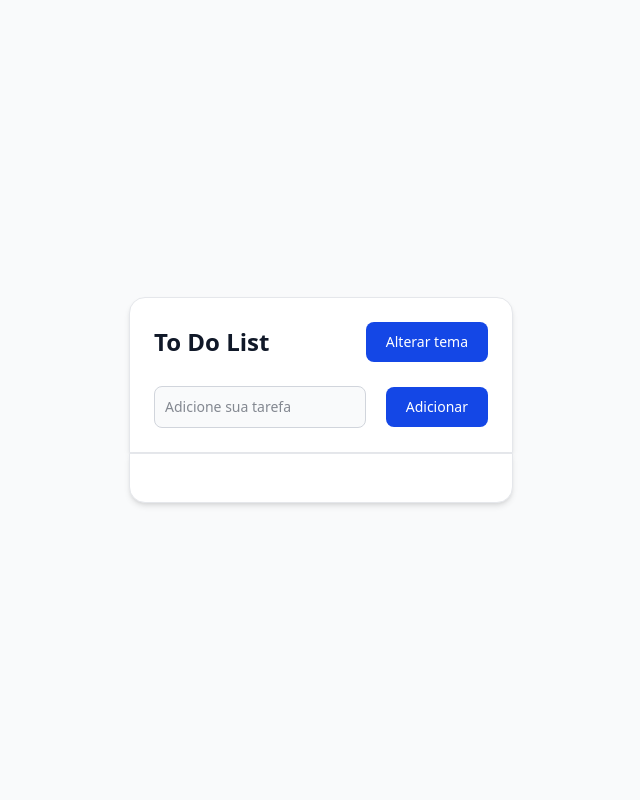
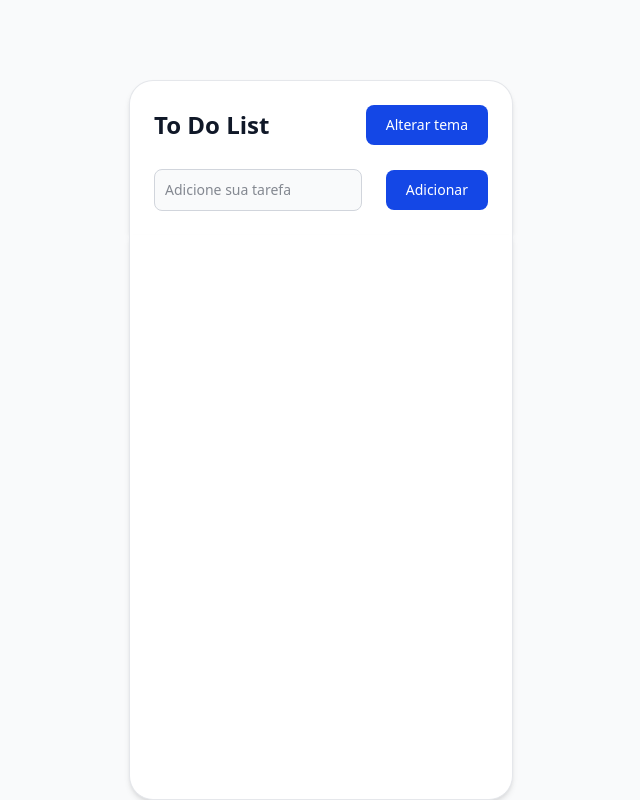
Before and after one commit to vinipadilha/ToDo-List-app, a website: page index.html in a window 1280 px wide. Shown: the whole page, without its empty margins (319-959 px from the left). Drawn offline with Linux system fonts and the light colour scheme.

Commit message:
Adiciona div de tarfeas e div de input

```diff
--- a/index.html
+++ b/index.html
@@ -1,19 +1,19 @@
 <!DOCTYPE html>
 <html lang="en" data-theme="">
+
 <head>
     <meta charset="UTF-8">
     <meta name="viewport" content="width=device-width, initial-scale=1.0">
     <title>To-Do List</title>
     <link rel="stylesheet" href="./src/output.css">
 </head>
+
 <body class="bg-gray-50 dark:bg-gray-900">
 
-
-    <div class="w-full h-screen flex flex-col items-center justify-center bg-gray-50 dark:bg-gray-900">
-
-        <div class="w-full max-w-sm p-6 bg-white border border-gray-200 rounded-t-2xl shadow-md dark:bg-gray-800 dark:border-gray-700 flex flex-col h-auto">
+    <div class="w-full h-screen flex flex-col items-center justify-start bg-gray-50 dark:bg-gray-900 ">
 
 
+        <div class="w-full max-w-sm p-6 bg-white border-x-1 border-t border-gray-200 rounded-t-3xl shadow-md dark:bg-gray-800 dark:border-gray-700 flex flex-col h-auto mt-20">
             <div class="flex justify-between items-center mb-6">
                 <h1 class="text-2xl font-semibold text-gray-900 dark:text-white">To Do List</h1>
                 <button type="button" id="theme-toggle" class="cursor-pointer text-white bg-blue-700 hover:bg-blue-800 focus:ring-4 focus:ring-blue-300 font-medium rounded-lg text-sm px-5 py-2.5 dark:bg-blue-600 dark:hover:bg-blue-700 focus:outline-none dark:focus:ring-blue-800">
@@ -21,23 +21,23 @@
                 </button>
             </div>
 
-
-            <div class="flex items-center justify-between space-x-5">
+            <div class="flex items-center justify-between space-x-6">
                 <input type="text" id="input-box" class="bg-gray-50 border border-gray-300 text-gray-900 text-sm rounded-lg focus:ring-blue-500 focus:border-blue-500 block w-full p-2.5 dark:bg-gray-700 dark:border-gray-600 dark:placeholder-gray-400 dark:text-white dark:focus:ring-blue-500 dark:focus:border-blue-500 focus:outline-none focus:ring-2" placeholder="Adicione sua tarefa">
                 <button type="button" id="input-btn" class="cursor-pointer text-white bg-blue-700 hover:bg-blue-800 focus:ring-4 focus:ring-blue-300 font-medium rounded-lg text-sm px-5 py-2.5 dark:bg-blue-600 dark:hover:bg-blue-700 focus:outline-none dark:focus:ring-blue-800">
                     Adicionar
                 </button>
             </div>
+        </div>
 
 
+        <div id="todo-list" class="w-full max-w-sm p-6 bg-white border-x-1 border-b border-gray-200 rounded-b-3xl shadow-md dark:bg-gray-800 dark:border-gray-700 flex flex-col flex-grow overflow-y-auto">
+            <!-- As tarefas serão adicionadas dinamicamente aqui -->
         </div>
 
-        <div class="w-full max-w-sm p-6 bg-white border border-gray-200 rounded-b-2xl shadow-md dark:bg-gray-800 dark:border-gray-700 flex flex-col h-auto">
-
-        </div>
     </div>
 
     <script src="script.js"></script>
 
 </body>
+
 </html>
```
Also changed, not shown: src/output.css.
